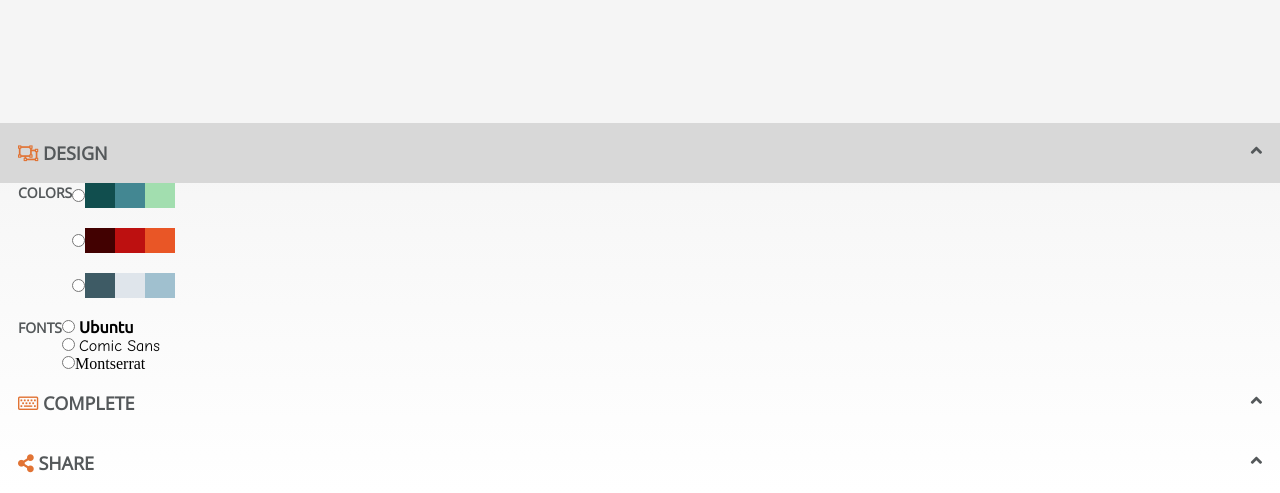
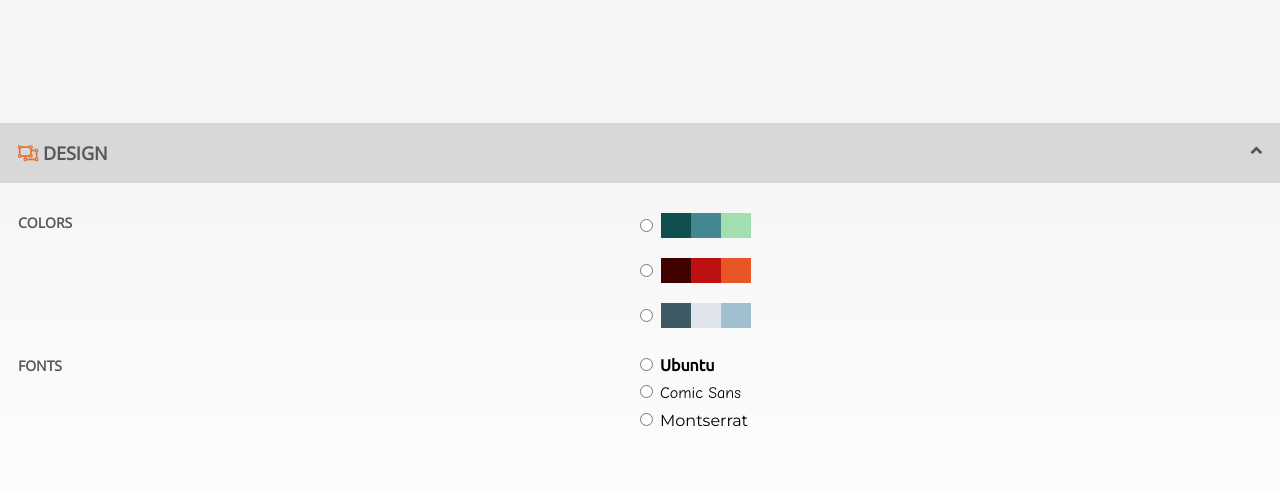
Before and after one commit to palomaviolin/easley-s2-undefined, a website: page docs/card.html in a window 1280 px wide. Both pictures are taken after a click on the element "DESIGN". Shown: the part 198-691 px from the top of the page. Drawn offline with nearby package versions, Linux system fonts and the light colour scheme; a web font is replaced by a local one.

Commit message:
Improve previous commit, fix mistakes and margins

```diff
--- a/_src/assets/scss/pages/_card.scss
+++ b/_src/assets/scss/pages/_card.scss
@@ -5,16 +5,19 @@
   );
 }
 
+/* Here start DESIGN styles */
+
 .section2__colors--wrapper {
-  display: flex;
-  flex-direction: row;
+    display: flex;
+    flex-direction: row;
+    padding-top: 30px;
+    padding-bottom: 8px;
 }
-
-/* Here start DESIGN styles */
 
 .palette__triple--box {
   display: flex;
   flex-direction: row;
+  padding-left: 8px;
 }
 
 .palette__dimensions {
@@ -27,6 +30,7 @@
 .palette__gray {
   display: flex;
   flex-direction: row;
+  align-items: center;
   margin-bottom: 20px;
 }
 
@@ -67,6 +71,7 @@
 .fonts__container {
   display: flex;
   flex-direction: row;
+  padding-bottom: 20px;
 }
 
 .fontfamily__types {
@@ -98,26 +103,39 @@
   font-size: 14px;
   color: $color_main_gray;
   text-transform: uppercase;
+  width: 50%;
+}
+
+.fontfamily__options {
+    margin-bottom: 9px;
 }
 
 .ubuntu {
   font-family: $font-family_option1;
   font-weight: $font-weight_semi-bold;
   font-size: 16px;
+  padding-left: 3px;
 }
 
 .comic-sans {
   font-family: $font-family_option2;
   font-size: 16px;
+  padding-left: 3px;
 }
 
 .merriweather {
   font-family: $font-family_option3;
   font-weight: $font-weight_regular;
   font-size: 16px;
+  padding-left: 3px;
 }
 
 /* Here start COMPLETE styles */
+
+.titles__complete-form {
+    padding-top: 10px;
+    padding-bottom: 2px;
+}
 
 .button__add--image {
   width: 140px;
@@ -202,7 +220,7 @@
 }
 
 .content {
-  padding: 0 18px;
+  padding: 0 18px 30px 18px;
   display: none;
   overflow: hidden;
 }
--- a/docs/card.html
+++ b/docs/card.html
@@ -85,16 +85,18 @@
                             <div class="fonts__container">
                                 <div class="fonts__color--and--font">Fonts</div>
                                 <div class="fontfamily__types">
-                                    <label for="font__option--1">
+                                    <label for="font__option--1" class="fontfamily__options">
                                         <input id="font__option--1" type="radio" value="Ubuntu" name="fontfamily__option"> <span class="ubuntu">Ubuntu</span>
 
                                     </label>
-                                    <label for="font__option--2">
+                                    <label for="font__option--2" class="fontfamily__options">
                                         <input id="font__option--2" type="radio" value="Comic Sans" name="fontfamily__option"> <span class="comic-sans">Comic Sans</span>
 
                                     </label>
-                                    <label for="font__option--3">
-                                        <input id="font__option--3" type="radio" value="Montserrat" name="fontfamily__option">Montserrat</label>
+                                    <label for="font__option--3" class="fontfamily__options">
+                                        <input id="font__option--3" type="radio" value="Montserrat" name="fontfamily__option"> <span class="merriweather">Montserrat</span>
+
+                                    </label>
                                 </div>
                             </div>
                         </div>
@@ -144,7 +146,7 @@
                                     name="telf_movil" pattern="^6[0-9]{8}$" required>
                                 </div>
                                 <div class="titles__complete-form">
-                                    <label for="email">Linkedin</label>
+                                    <label for="email">LinkedIn</label>
                                 </div>
                                 <div>
                                     <input size="43" placeholder="Ej: linkedin.com/in/sally-hill" id="linkedin"
```
Also changed, not shown: _src/templates/card.html (+5 -5 lines), docs/assets/css/main.css.
